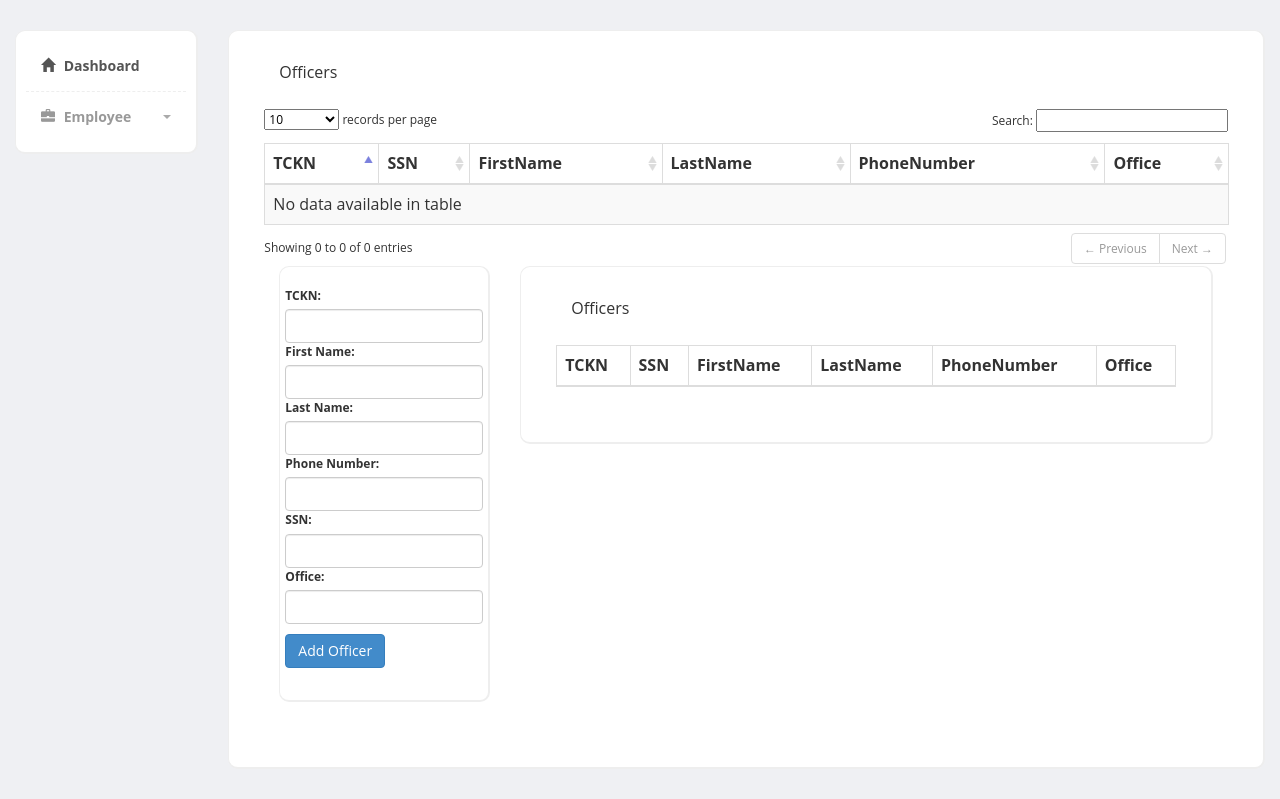
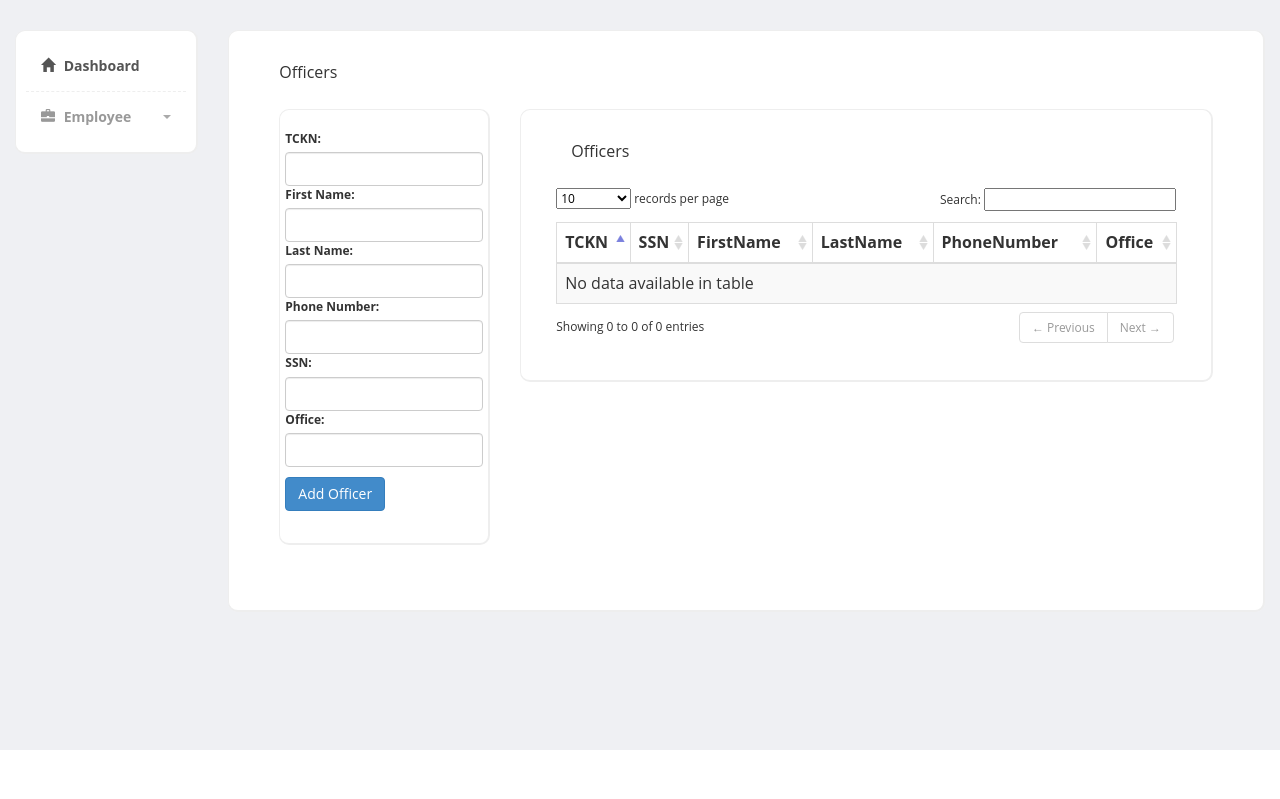
Before and after one commit to Urusai47/VTProject, a PHP site: page /officers.php in a window 1280 px wide. Shown: the part 50-849 px from the top of the page. After the commit the page ends 800 px from the top, so only its background shows below. Run offline with PHP 8.4, Linux system fonts and the light colour scheme; lists and menus that the app fills with data are empty; some libraries are stand-ins or nearby versions.

Commit message:
Officer Create-Read tamam

```diff
--- a/VTProject/officers.php
+++ b/VTProject/officers.php
@@ -76,34 +76,6 @@ if ($_SERVER["REQUEST_METHOD"] == "POST") {
                             <div class="panel-title">Officers</div>
                         </div>
                         <div class="panel-body">
-                            <table class="table table-striped table-bordered" id="example" cellspacing="0" cellpadding="0" border="0">
-                                <thead>
-                                    <tr>
-                                        <th>TCKN</th>
-                                        <th>SSN</th>
-                                        <th>FirstName</th>
-                                        <th>LastName</th>
-                                        <th>PhoneNumber</th>
-                                        <th>Office</th>
-                                    </tr>
-                                </thead>
-                                <tbody>
-                                    <?php
-                                    include("config.php");
-                                    //$query = "select field1, fieldn from table [where clause][group by clause][order by clause][limit clause]";
-                                    $query = "CALL get_officers()";
-                                    $result = mysqli_query($db, $query);
-                                    while ($row = mysqli_fetch_assoc($result)) {
-                                        echo '<tr>';
-                                        echo "<td>" . $row["TCKN"] . "</td> <td>" . $row["SSN"] . "</td> <td>" . $row["FirstName"] . "</td> <td>" . $row["LastName"] . "</td> <td>" . $row["PhoneNumber"] . "</td> <td>" . $row["Name"] . "</td>";
-                                        echo '</tr>';
-                                    }
-                                    mysqli_free_result($result);
-                                    mysqli_next_result($db);
-                                    ?>
-                                </tbody>
-                            </table>
-
                             <div class="col-md-3">
                                 <div class="content-box-large">
                                     <div class ="row ">
```
Lines whose indentation alone changed are shown as unchanged.
